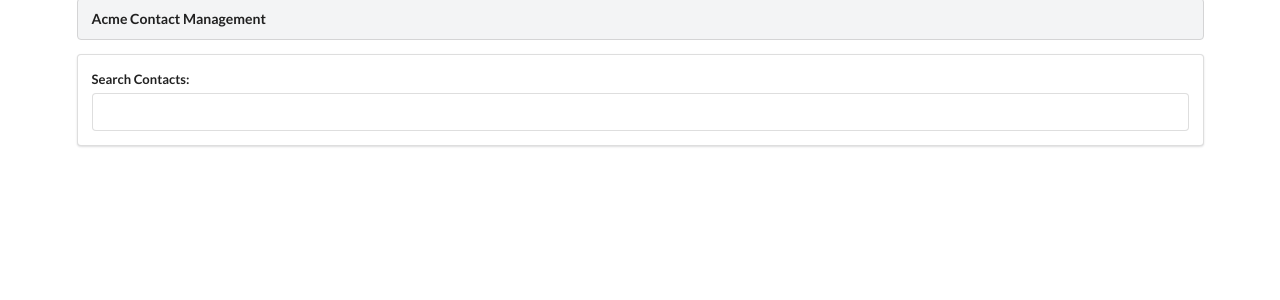
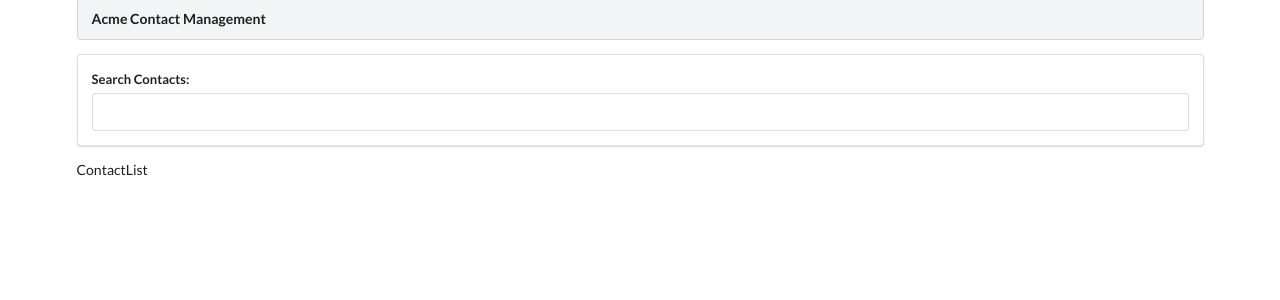
Before and after one commit to jessepatricio/figapp, a React (Create React App) app in the folder figApp/: page / in a window 1280 px wide. Shown: the top 300 px of the page. Built offline with nearby package versions, Linux system fonts and the light colour scheme.

Commit message:
added incomplete code problem with undefined state cannot resolved by fatarrow method

```diff
--- a/figApp/src/components/App.js
+++ b/figApp/src/components/App.js
@@ -1,27 +1,29 @@
-import React, { Component } from 'react'
+import React from 'react'
 import Header from './Header';
 import SearchBar from './SearchBar';
 import figapi from '../components/api/fig-contacts-api';
+import ContactList from './ContactList';
 
-export class App extends Component {
+export class App extends React.Component {
     //initialize state contacts
-    state = { contacts: [] } ;
+    state = { contacts: [] };
     //submit function will call api and return data
-    onSearchSubmit = async srcText => {
+    onSearchSubmit = async (srcText) => {
         const response = await figapi.get('/contacts', {
-            params: {query: srcText }
-        });
-        //set state contacts values
+            params: { query: srcText }
+         });
+
         this.setState({ contacts: response.data.results });
-
-        console.log(this.state.contacts);
-    }
+        console.log(`app: ` + this.state.contacts);
+    };
 
     render() {
         return (
             <div className="ui container">
                 <Header title="Acme Contact Management"/>
-                <SearchBar onSubmit={this.onSearchSubmit}/>
+                <SearchBar onSubmit={this.onSearchSubmit} />
+                <ContactList contacts={this.state.contacts} />
+
             </div>
         )
     }
--- /dev/null
+++ b/figApp/src/components/ContactList.js
@@ -0,0 +1,11 @@
+import React from 'react';
+
+const ContactList = props => {
+
+    console.log(`contactlist:` + props.contacts);
+
+    return <div>ContactList</div>;
+
+}
+
+export default ContactList;
```
Also changed, not shown: 1 other file (tests, documents, lock files or other folders).
